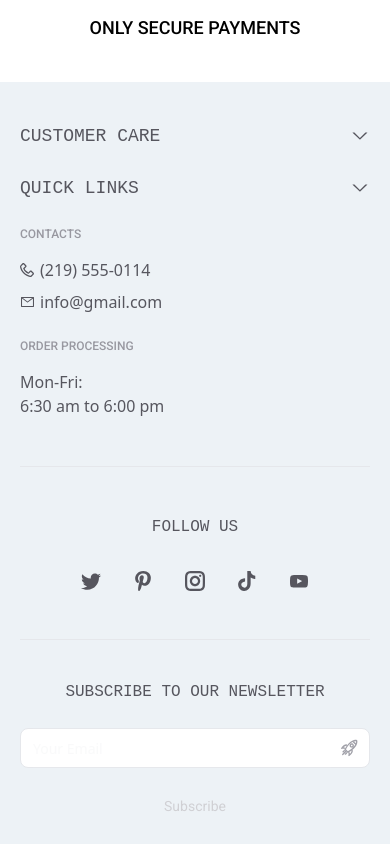
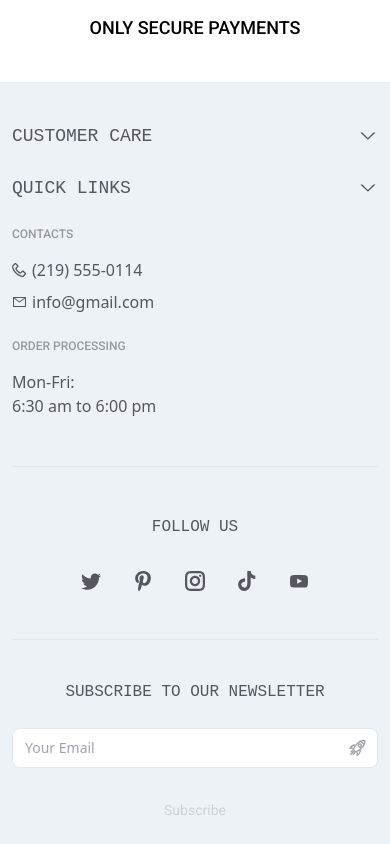
Before and after one commit to BohdanTaran/cos, a React (Vite) app: page / in a window 390 px wide. Shown: the part 2940-3784 px from the top of the page. Built offline with nearby package versions, Linux system fonts and the light colour scheme; no server answers; a web font is replaced by a local one.

Commit message:
divide Footer on mobile&laptop component

```diff
--- a/src/widgets/Footer/Footer.tsx
+++ b/src/widgets/Footer/Footer.tsx
@@ -1,70 +1,21 @@
-import Contacts from './components/Contacts';
-import CustomerCareList from './components/CustomerCareList';
-import FollowUs from './components/FollowUs';
-import OrderProcessing from './components/OrderProcessing';
-import Policies from './components/Policies';
-import Subscribe from './components/Subscribe';
-import FooterComponent from './components/FooterComponent';
-import QuickLinksList from './components/QuickLinksList';
+import { useContext } from 'react';
 import {
   MediaQueryContext,
-  MediaQueryProvider,
+  MediaQueryContextType,
 } from '../../contexts/MediaQueryContext';
-import { useContext } from 'react';
+
+import ContentLayout from '../../shared/layouts/ContentLayout';
+import { MobileFooter } from './components/MobileFooter';
+import { LaptopFooter } from './components/LaptopFooter';
 
 export const Footer = () => {
-  const { isLaptop } = useContext(MediaQueryContext);
+  const { isMobile } = useContext<MediaQueryContextType>(MediaQueryContext);
 
   return (
-    <div className="flex flex-col bg-secondary-10">
-      <div className={`pt-10 px-5 pb-4 ${!isLaptop ? 'pt-20 px-18 pb-8' : ''}`}>
-        {isLaptop ? (
-          <div className="flex flex-col">
-            <FooterComponent
-              text="Customer care"
-              SomeList={<CustomerCareList />}
-            />
-            <FooterComponent text="Quick links" SomeList={<QuickLinksList />} />
-
-            <Contacts />
-            <OrderProcessing />
-            <hr className="w-full h-[1px] bg-neutral-20 mt-12" />
-            <FollowUs />
-            <hr className="w-full h-[1px] bg-neutral-20 mt-12" />
-            <Subscribe />
-            <Policies />
-          </div>
-        ) : (
-          <div className="flex flex-col">
-            <div className="flex flex-row justify-between justify-items-start">
-              <div className=" flex flex-col">
-                <h3 className="text-lg text-azaret font-medium mb-10">LOGO</h3>
-                <Contacts />
-                <OrderProcessing />
-              </div>
-              <div className="flex flex-col">
-                <h2 className="font-azeret text-lg font-medium text-neutral-50 text-lg font-medium">
-                  CUSTOMER CARE
-                </h2>
-                <CustomerCareList />
-              </div>
-              <div className="flex flex-col">
-                <h2 className="font-azeret text-lg font-medium text-neutral-50 text-lg font-medium">
-                  QUICK LINKS
-                </h2>
-                <QuickLinksList />
-              </div>
-              <div className="flex flex-col items-start">
-                <FollowUs />
-                <Subscribe />
-              </div>
-            </div>
-            <div className="mt-12 laptop:mt-15">
-              <Policies />
-            </div>
-          </div>
-        )}
-      </div>
+    <div className="bg-secondary-10">
+      <ContentLayout>
+        {isMobile ? <MobileFooter /> : <LaptopFooter />}
+      </ContentLayout>
     </div>
   );
 };
--- a/src/widgets/Footer/components/FooterComponent.tsx
+++ b/src/widgets/Footer/components/AccordionItem.tsx
@@ -5,14 +5,14 @@ interface FooterProps {
   text: string;
   SomeList: React.ReactNode;
 }
-const FooterComponent: React.FC<FooterProps> = ({ text, SomeList }) => {
+const AccordionItem: React.FC<FooterProps> = ({ text, SomeList }) => {
   const [isOpen, setIsOpen] = useState(false);
   const handleClick = () => {
     setIsOpen(!isOpen);
   };
   return (
     <div className="flex flex-col mb-6">
-      <div className="flex flex-row justify-between items-center  ">
+      <div className="flex flex-row justify-between items-center">
         <h2 className="font-azeret text-lg font-medium text-neutral-50 text-lg font-medium uppercase">
           {text}
         </h2>
@@ -42,4 +42,4 @@ const FooterComponent: React.FC<FooterProps> = ({ text, SomeList }) => {
     </div>
   );
 };
-export default FooterComponent;
+export default AccordionItem;
--- /dev/null
+++ b/src/widgets/Footer/components/LaptopFooter.tsx
@@ -0,0 +1,42 @@
+import Contacts from './Contacts';
+import CustomerCareList from './CustomerCareList';
+import FollowUs from './FollowUs';
+import OrderProcessing from './OrderProcessing';
+import Policies from './Policies';
+import QuickLinksList from './QuickLinksList';
+import Subscribe from './Subscribe';
+
+export const LaptopFooter = () => {
+  return (
+    <div className="pt-20 pb-8">
+      <div className="flex flex-row justify-between justify-items-start">
+        <div className=" flex flex-col">
+          <h3 className="text-lg text-azaret font-medium mb-10 uppercase">
+            Logo
+          </h3>
+          <Contacts />
+          <OrderProcessing />
+        </div>
+        <div className="flex flex-col">
+          <h2 className="font-azeret text-lg font-medium text-neutral-50 text-lg font-medium uppercase">
+            Customer Care
+          </h2>
+          <CustomerCareList />
+        </div>
+        <div className="flex flex-col">
+          <h2 className="font-azeret text-lg font-medium text-neutral-50 text-lg font-medium uppercase">
+            Quick Links
+          </h2>
+          <QuickLinksList />
+        </div>
+        <div className="flex flex-col items-start">
+          <FollowUs />
+          <Subscribe />
+        </div>
+      </div>
+      <div className="mt-15">
+        <Policies />
+      </div>
+    </div>
+  );
+};
--- /dev/null
+++ b/src/widgets/Footer/components/MobileFooter.tsx
@@ -0,0 +1,26 @@
+import AccordionItem from './AccordionItem';
+import Contacts from './Contacts';
+import CustomerCareList from './CustomerCareList';
+import FollowUs from './FollowUs';
+import OrderProcessing from './OrderProcessing';
+import Policies from './Policies';
+import QuickLinksList from './QuickLinksList';
+import Subscribe from './Subscribe';
+
+export const MobileFooter = () => {
+  return (
+    <div className="pt-10 pb-4">
+      <div className="flex flex-col">
+        <AccordionItem text="Customer care" SomeList={<CustomerCareList />} />
+        <AccordionItem text="Quick links" SomeList={<QuickLinksList />} />
+        <Contacts />
+        <OrderProcessing />
+        <hr className="w-full h-[1px] bg-neutral-20 mt-12" />
+        <FollowUs />
+        <hr className="w-full h-[1px] bg-neutral-20 mt-12" />
+        <Subscribe />
+        <Policies />
+      </div>
+    </div>
+  );
+};
--- a/src/widgets/Footer/components/Subscribe.tsx
+++ b/src/widgets/Footer/components/Subscribe.tsx
@@ -7,9 +7,9 @@ const Subscribe = () => {
         SUBSCRIBE&nbsp;TO&nbsp;OUR&nbsp;NEWSLETTER
       </p>
       <form>
-        <div className="flex flex-row justify-items-start items-center gap-2 h-[40px] mt-6 w-full bg-white text-sm border border-solid rounded-lg pl-3 pr-2 outline-none">
+        <div className="flex flex-row justify-items-start items-center gap-2 h-[40px] laptop:h-[32px] mt-6 w-full bg-white text-sm border border-solid rounded-lg pl-3 pr-2 outline-none">
           <input
-            className="h-[40px] w-full text-sm outline-neutral-10 bg-white opacity-5"
+            className="w-full text-sm text-neutral-40 outline-none"
             type="text"
             placeholder="Your Email"
           />
@@ -19,10 +19,10 @@ const Subscribe = () => {
             size={'w-[24px] h-[24px]'}
           />
         </div>
-        <div className="flex justify-center mt-6 laptop:justify-end laptop:mt-3">
+        <div className="flex justify-center laptop:justify-end mt-6 laptop:mt-1}">
           <button
             type="submit"
-            className="font-roboto text-sm font-normal text-neutral-20 focus:text-primary-40 hover:border-transparent rounded-md p-1 pl-4 pr-4"
+            className=" p-2 laptop:p-1 font-roboto text-sm laptop:text-sx font-normal text-neutral-20 focus:text-primary-40 hover:border-transparent rounded-md"
           >
             Subscribe
           </button>
```
